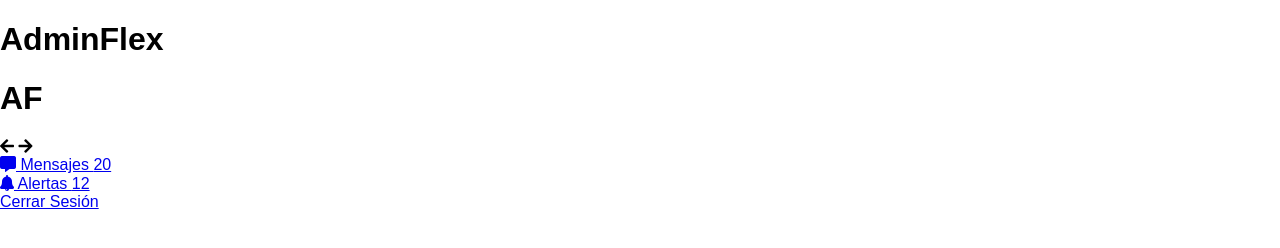
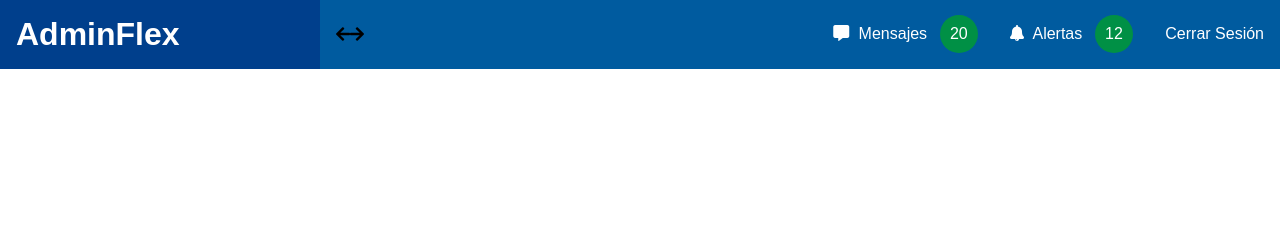
Before and after one commit to Alejandro-MOP/CSS_Flexbox_AdminFlex, a website: page index.html in a window 1280 px wide. Drawn offline with nearby package versions, Linux system fonts and the light colour scheme; files that its build step writes are made by us from their sources.

Commit message:
Estilos para el Header

```diff
--- a/scss/_custom.scss
+++ b/scss/_custom.scss
@@ -10,6 +10,7 @@ html {
 }
 body {
     font-family: $fuente_principal;
+    height: 100%;
 }
 img {
     max-width: 100%;
@@ -20,3 +21,92 @@ img {
 .oculto {
     display: none;
 }
+
+.pagina {
+    min-height: 100%;
+    display: flex;
+    flex-direction: column;
+}
+
+.header {
+    display: flex;
+
+    .nombre-sitio{
+        flex: 0 0 5rem;
+        padding: 1rem;
+
+        @include desktop{
+            flex: 0 0 20rem;
+        }
+
+        background-color: $secundario;
+        display: flex;
+        align-items: center;
+
+        h1{
+            color: $blanco;
+            margin: 0;
+        }
+
+        .escritorio{
+            display: none;
+            @include desktop{
+                display: block;
+            }
+        }
+
+        .movil{
+            @include desktop{
+                display: none;
+            }
+        }
+
+    }
+}
+
+.barra {
+    display: flex;
+    justify-content: space-between;
+    flex: 1;
+    background-color: $primario;
+
+    .menu-izq {
+        display: flex;
+        align-items: center;
+        padding: 1rem;
+    }
+
+    .menu-der{
+        display: flex;
+
+        .caja {
+            padding: 0 1rem;
+            display: flex;
+            align-items: center;
+
+            &:hover{
+                background-color: darken($color: $primario, $amount: 5);
+            }
+
+            a {
+                color: $blanco;
+                text-decoration: none;
+
+                i {
+                    margin-right: .3rem;
+                }
+
+                span {
+                    background-color: $terciario;
+                    padding: .65rem;
+                    border-radius: 2rem;
+                    margin-left: .5rem;
+                }
+            }
+        }
+    }
+}
+
+.contenedor-principal {
+    flex: 1;
+}
```
